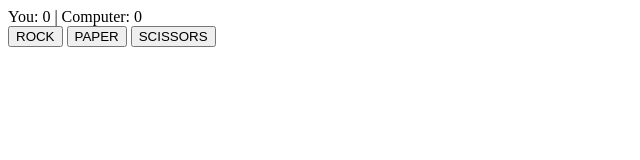
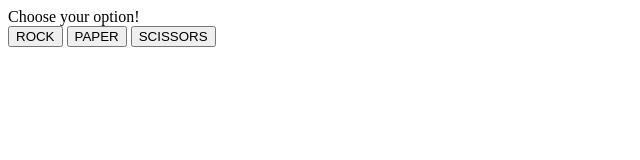
Before and after one commit to kladov-vv/rock-paper-scissor, a plain HTML site: page index.html in a window 1280 px wide. Shown: the full height of the page, 0-640 px from the left. Drawn offline with Linux system fonts and the light colour scheme.

Commit message:
Change initial score text

```diff
--- a/index.html
+++ b/index.html
@@ -8,7 +8,7 @@
 </head>
 <body>
     <div class="score">
-        You: 0 | Computer: 0
+        Choose your option!
     </div>
     <div class="buttons">
         <button id="rock">ROCK</button>
```
Also changed, not shown: code.js (+5 -5 lines).
